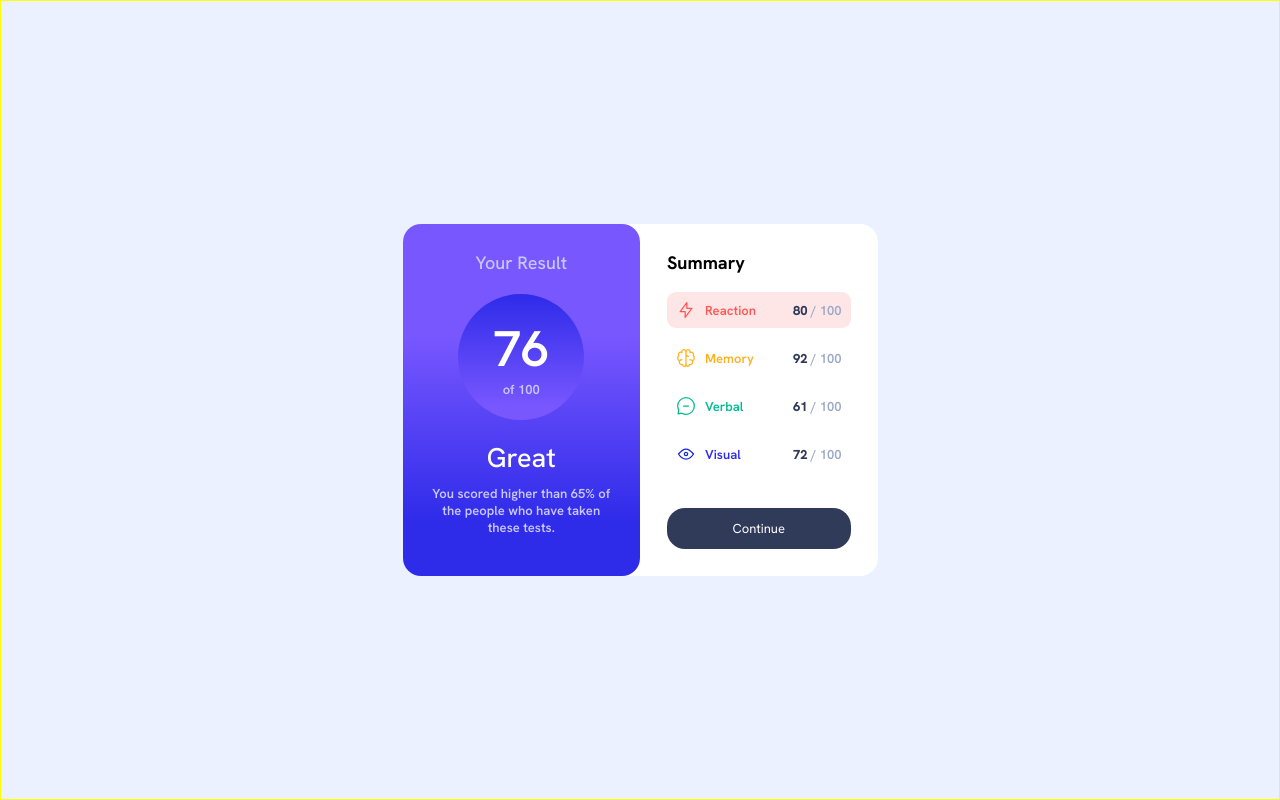
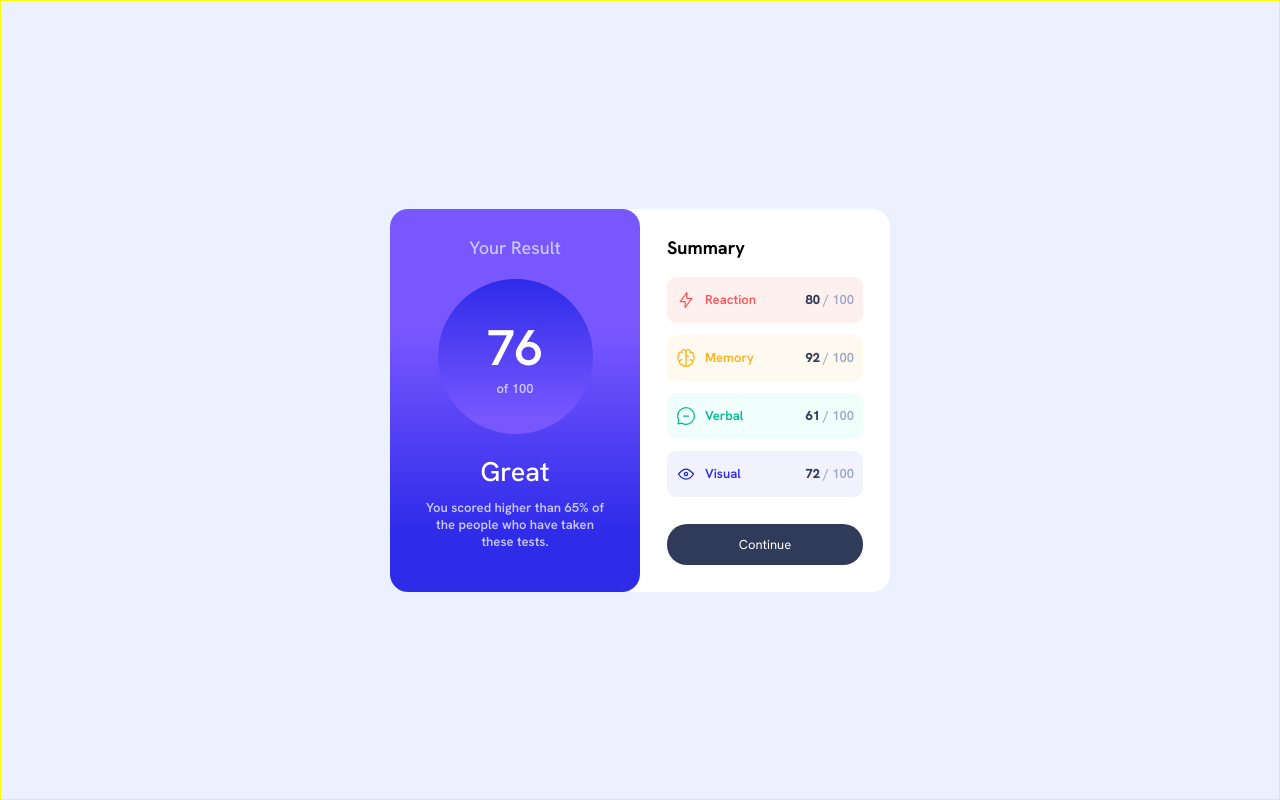
Before and after one commit to AdrArs/Frontend-Mentor, a plain HTML site: page 05-results-summary-component-main/index.html in a window 1280 px wide. Drawn offline with Linux system fonts and the light colour scheme.

Commit message:
results summary component complete

```diff
--- a/05-results-summary-component-main/css/styles.css
+++ b/05-results-summary-component-main/css/styles.css
@@ -36,9 +36,8 @@
   display: flex;
   align-items: center;
   border-radius: 0.5rem;
-  height: 2rem;
   margin-bottom: 12px;
-  padding: 0 0.5rem;
+  padding: 13px 0.5rem;
 }
 
 body {
@@ -51,7 +50,7 @@ body {
 }
 
 main {
-  width: 475px;
+  width: 500px;
   display: flex;
   background-color: var(--neutral-White);
   border-radius: 1rem;
@@ -65,13 +64,13 @@ main {
   display: flex;
   flex-direction: column;
   align-items: center;
-  padding: 1.5rem;
+  padding: 1.5rem 2rem;
   gap: 20px;
 }
 
 .result__score {
-  width: 7rem;
-  height: 7rem;
+  width: 155px;
+  height: 155px;
   border-radius: 50%;
   display: flex;
   flex-direction: column;
@@ -138,8 +137,7 @@ h1 {
 }
 
 .summary__reaction {
-  background-color: hsl(0, 100%, 95%);
-
+  background-color: hsl(0, 100%, 97%);
 }
 
 .summary__reaction p:nth-child(2){
@@ -153,6 +151,10 @@ h1 {
   font-weight: 800;
 }
 
+.summary__memmory {
+  background-color: hsl(39, 100%, 97%);
+}
+
 .summary__memmory p:nth-child(2) {
   margin-right: auto;
   color: var(--primary-Orangey-yellow);
@@ -162,6 +164,10 @@ h1 {
 .summary__memmory span {
   color: var(--neutral-Dark-gray-blue);
   font-weight: 800;
+}
+
+.summary__verbal {
+  background-color: hsl(166, 100%, 97%);
 }
 
 .summary__verbal p:nth-child(2) {
@@ -176,7 +182,11 @@ h1 {
 }
 
 .summary__visual {
-  margin-bottom: 2rem;
+background-color: hsl(234, 85%, 97%);
+}
+
+.summary__visual {
+  margin-bottom: 1.5rem;
 }
 
 .summary__visual p:nth-child(2) {
@@ -198,10 +208,11 @@ button {
   font-size: 13px;
   color: var(--neutral-White);
   width: 100%;
-  border-radius: 1rem;
+  border-radius: 20px;
   cursor: pointer;
 }
 
 button:hover {
-  background-color: var(--gradient-Light-royal-blue-background);
+  background: rgb(46,43,233);
+  background: linear-gradient(0deg, rgba(46,43,233,1) 15%, rgba(120,87,255,1) 88%);
 }
```
